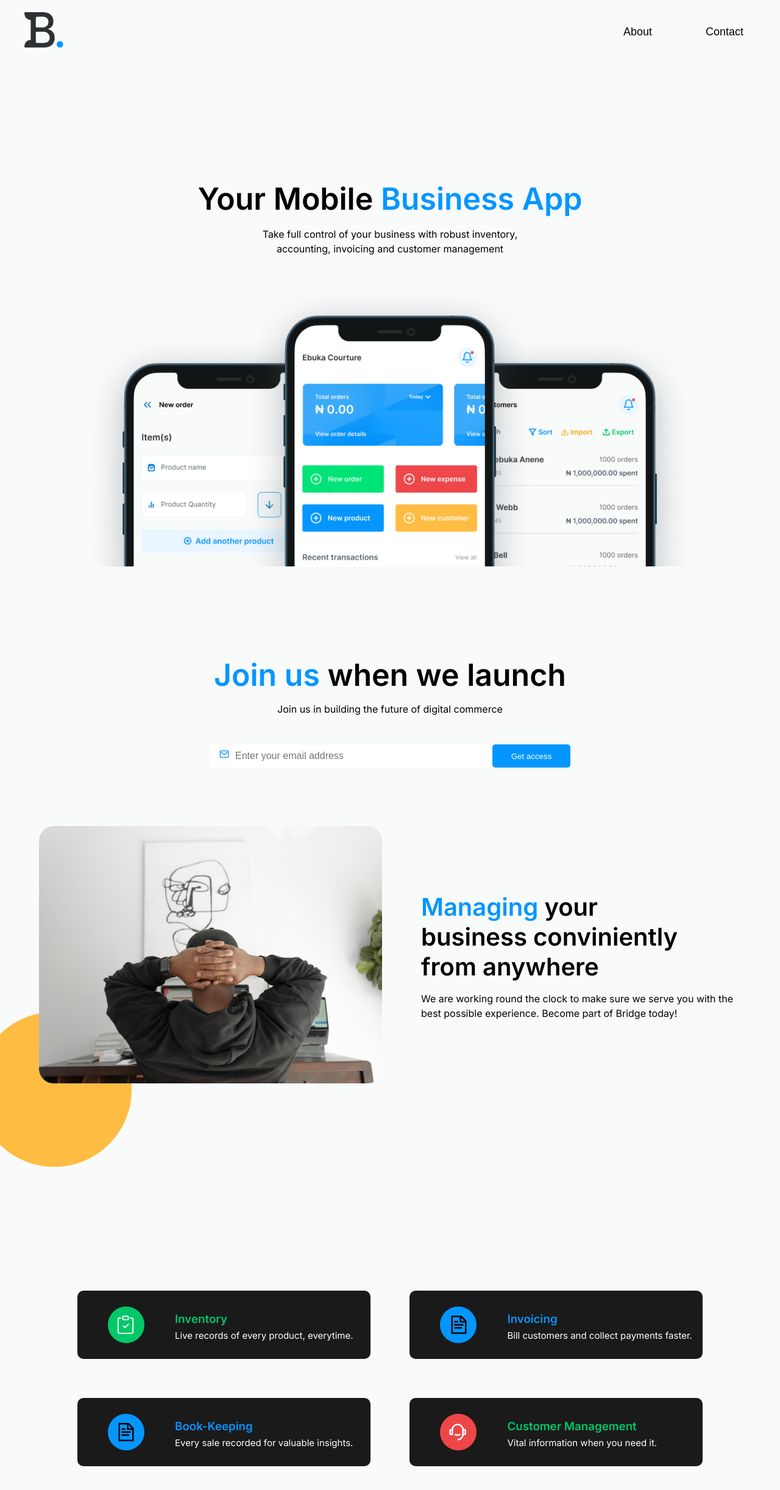
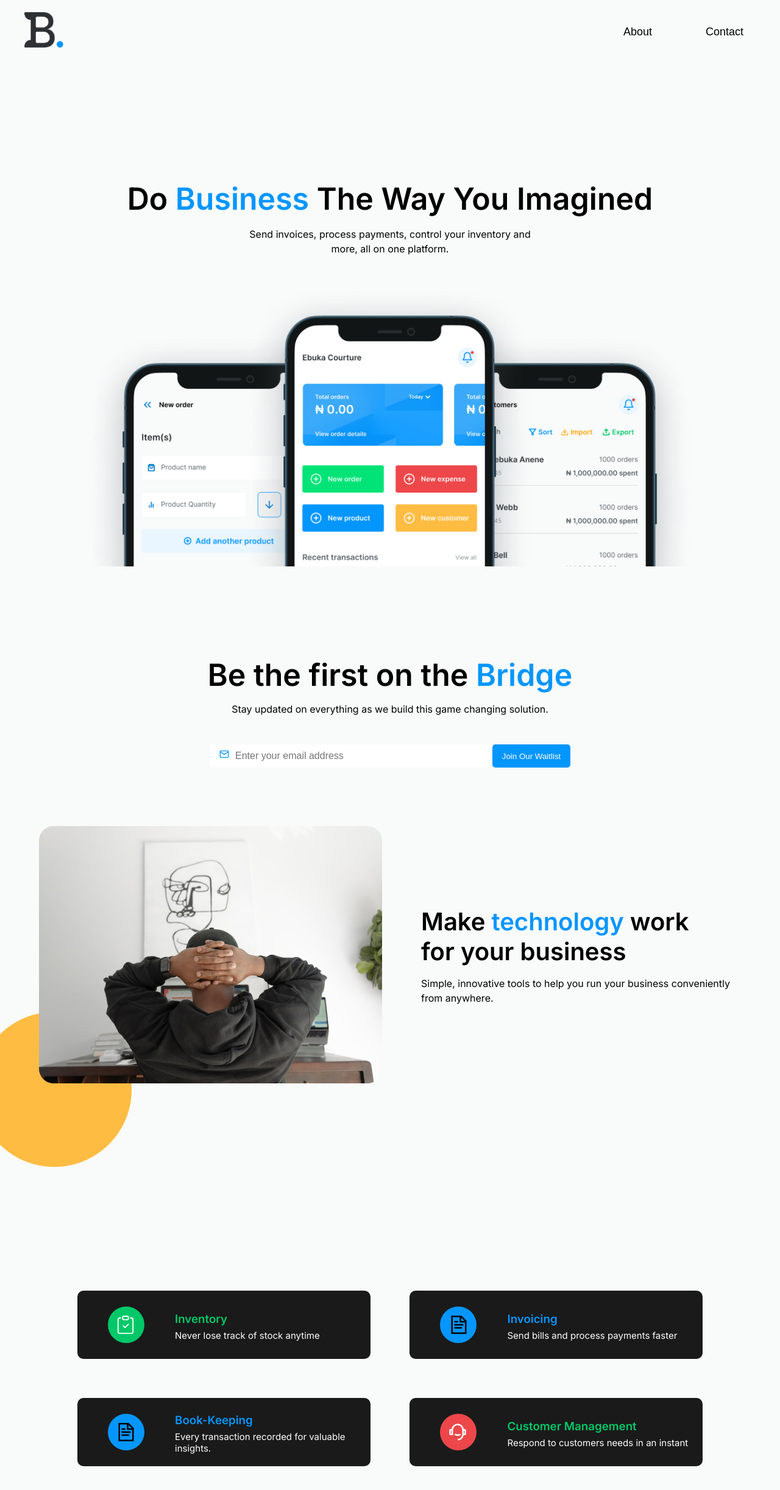
Before and after one commit to Prospertech-github/bridge-landing-page, a React (Create React App) app: page / in a window 1280 px wide. Shown: the top 2444 px of the page at 61% size. Built offline with nearby package versions, Linux system fonts and the light colour scheme.

Commit message:
FIX: Updated website copy

```diff
--- a/src/components/Article/Article.jsx
+++ b/src/components/Article/Article.jsx
@@ -16,7 +16,7 @@ const Article = () => {
 				</div>
 				<div class="article__right">
 					<h3> Inventory</h3>
-					<p>Live records of every product, everytime.</p>
+					<p> Never lose track of stock anytime </p>
 				</div>
 			</article>
 
@@ -26,7 +26,7 @@ const Article = () => {
 				</div>
 				<div class="article__right">
 					<h3 class="blue-text"> Invoicing</h3>
-					<p>Bill customers and collect payments faster.</p>
+					<p>Send bills and process payments faster</p>
 				</div>
 			</article>
 
@@ -36,7 +36,7 @@ const Article = () => {
 				</div>
 				<div class="article__right">
 					<h3 class="blue-text"> Book-Keeping </h3>
-					<p>Every sale recorded for valuable insights.</p>
+					<p>Every transaction recorded for valuable insights.</p>
 				</div>
 			</article>
 
@@ -46,7 +46,7 @@ const Article = () => {
 				</div>
 				<div class="article__right">
 					<h3>Customer Management</h3>
-					<p>Vital information when you need it.</p>
+					<p>Respond to customers needs in an instant</p>
 				</div>
 			</article>
 			</div>
--- a/src/components/Mainheader/Mainheader.jsx
+++ b/src/components/Mainheader/Mainheader.jsx
@@ -10,14 +10,13 @@ const Mainheader = () => {
 				<div className=" container main__header">
 					<div className="header-writeup1">
 						<h3>
-							Your Mobile <span>Business App</span>{' '}
+							Do <span>Business</span> The Way You Imagined
 						</h3>
 					</div>
 					<div className="header-writeup2">
 						<p>
-							Take full control of your business with robust
-							inventory, accounting, invoicing and customer
-							management
+							Send invoices, process payments, control your
+							inventory and more, all on one platform.
 						</p>
 					</div>
 				</div>
--- a/src/components/Mainheader2/Mainheader2.jsx
+++ b/src/components/Mainheader2/Mainheader2.jsx
@@ -8,11 +8,14 @@ const Mainheader2 = () => {
 			<div className=" container main__head">
 				<div className="head-writeup1">
 					<h3>
-						<span>Join us</span> when we launch
+						Be the first on the <span>Bridge</span>
 					</h3>
 				</div>
 				<div className="head-writeup2">
-					<p>Join us in building the future of digital commerce</p>
+					<p>
+						Stay updated on everything as we build this game
+						changing solution.
+					</p>
 				</div>
 
 				<div className="input__form">
@@ -28,7 +31,7 @@ const Mainheader2 = () => {
 						/>
 					</div>
 					<button className="sub-button" type="submit">
-						Get access
+						Join Our Waitlist
 					</button>
 				</div>
 			</div>
--- a/src/components/Section 4/Section4.jsx
+++ b/src/components/Section 4/Section4.jsx
@@ -11,18 +11,16 @@ const Section4 = () => {
 					<img className="ellipse-img" src={Ellipse} alt="ellipse" />
 				</div>
 				<div class="main__header-left">
-					<img src={Image} alt="image" />
+					<img src={Image} alt="Do It with ease" />
 				</div>
 
 				<div class="main__header-right">
 					<h3>
-						<span>Managing</span> your business conviniently from
-						anywhere
+						Make <span>technology</span> work for your business
 					</h3>
 					<p>
-						We are working round the clock to make sure we serve you
-						with the best possible experience. Become part of Bridge
-						today!
+						Simple, innovative tools to help you run your business
+						conveniently from anywhere.
 					</p>
 				</div>
 			</div>
```
